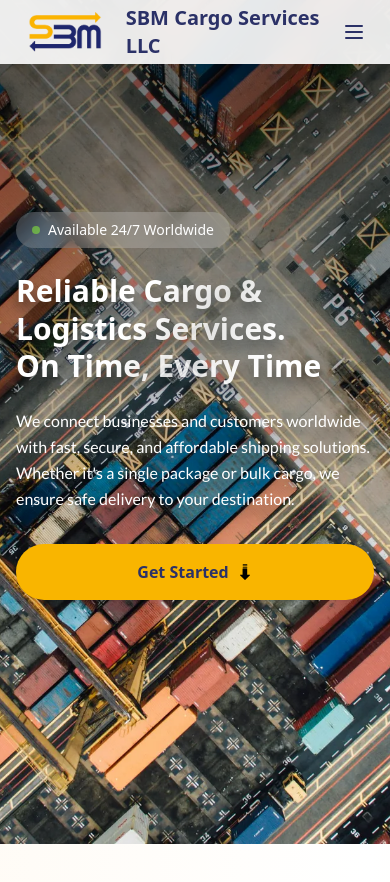
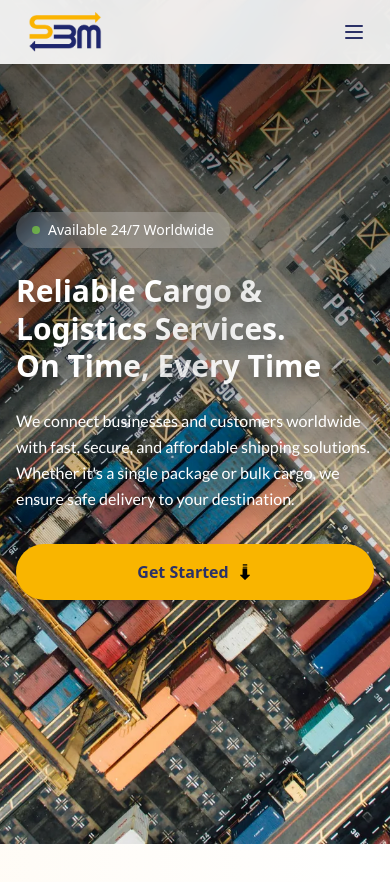
Before and after one commit to AdhunAsh/SBM-WEBSITE, a React (Vite) app: page / in a window 390 px wide. Shown: the top 882 px of the page. Built offline with nearby package versions, Linux system fonts and the light colour scheme.

Commit message:
mobile view

```diff
--- a/src/components/Nav.jsx
+++ b/src/components/Nav.jsx
@@ -72,7 +72,7 @@ const Nav = () => {
           <div className="flex items-center space-x-3">
             <img src={sbmLogo} alt="SBM Logo" className="h-10 w-auto" />
             <div
-              className={`text-xl font-bold transition-colors ${
+              className={`text-xl font-bold transition-colors hidden sm:block ${
                 scrolled ? "text-[#2B3167]" : "text-[#2B3167]"
               }`}
             >
```
